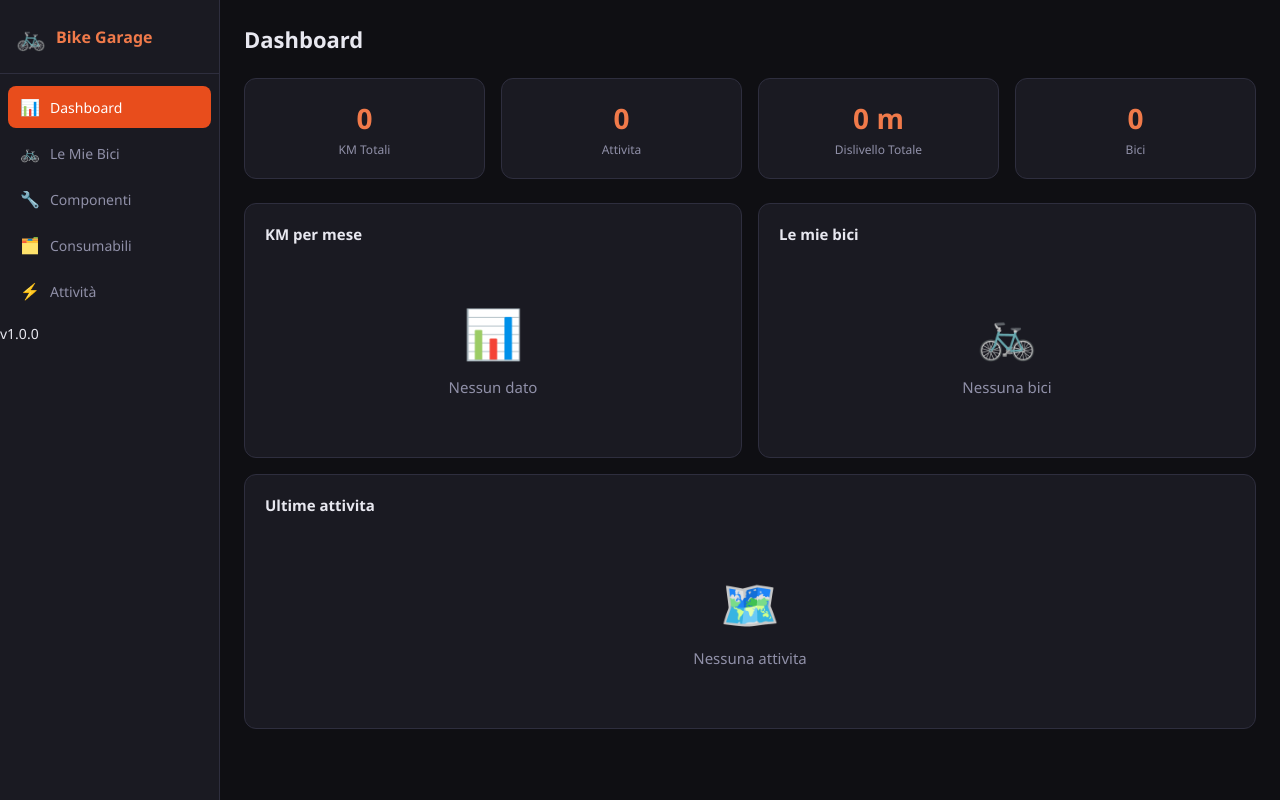
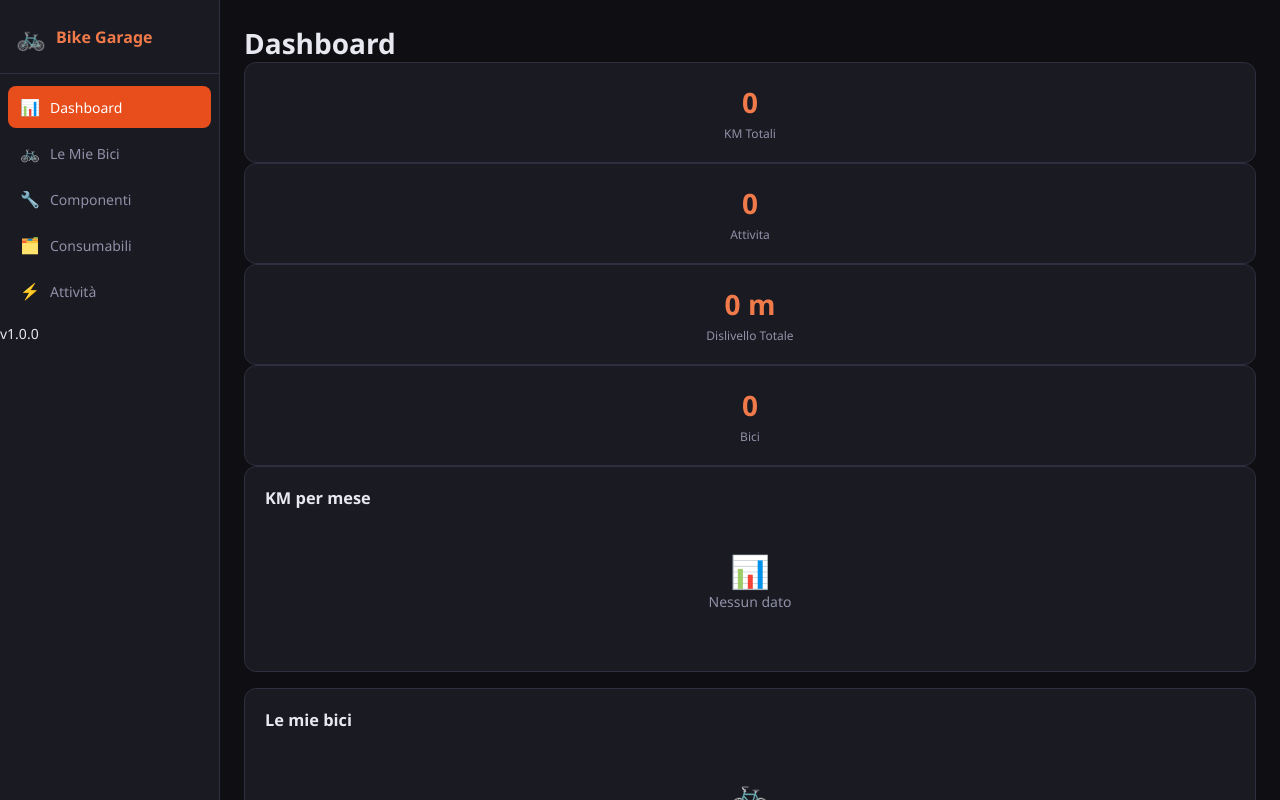
Before and after one commit to FrancescoCastaldi/bike-garage, a React (Vite) app: page / in a window 1280 px wide. Built offline with nearby package versions, Linux system fonts and the light colour scheme; the HTML template or start-up script is replaced by a standard one.

Commit message:
fix: Dashboard - usare tutte le attivita per grafico mensile, cleanup imports
Updated Dashboard component to store all activities for charting and fixed the monthly data calculation. Enhanced rendering of recent activities and bike details.

```diff
--- a/src/pages/Dashboard.jsx
+++ b/src/pages/Dashboard.jsx
@@ -1,10 +1,11 @@
 import React, { useEffect, useState } from 'react';
 import { useNavigate } from 'react-router-dom';
-import { BarChart, Bar, XAxis, YAxis, Tooltip, ResponsiveContainer, LineChart, Line } from 'recharts';
+import { BarChart, Bar, XAxis, YAxis, Tooltip, ResponsiveContainer } from 'recharts';
 
 export default function Dashboard() {
   const [stats, setStats] = useState(null);
   const [bikes, setBikes] = useState([]);
+  const [allActivities, setAllActivities] = useState([]);
   const [recentActivities, setRecentActivities] = useState([]);
   const [bikeImages, setBikeImages] = useState({});
   const navigate = useNavigate();
@@ -19,7 +20,8 @@ export default function Dashboard() {
     ]);
     setStats(s);
     setBikes(b);
-    setRecentActivities(a.slice(0,5));
+    setAllActivities(a);           // FIX: store ALL activities for chart
+    setRecentActivities(a.slice(0, 5)); // only 5 for the table
     const imgs = {};
     for (const bike of b) {
       if (bike.image_path) {
@@ -29,27 +31,29 @@ export default function Dashboard() {
     setBikeImages(imgs);
   }
 
+  // FIX: use allActivities (not just recent 5) for the monthly chart
   const monthly = {};
-  recentActivities.forEach(a => {
-    const m = a.date ? a.date.substring(0,7) : 'N/A';
+  allActivities.forEach(a => {
+    const m = a.date ? a.date.substring(0, 7) : 'N/A';
     monthly[m] = (monthly[m] || 0) + (a.distance_km || 0);
   });
-  const chartData = Object.entries(monthly).map(([m,km]) => ({ mese: m, km: Math.round(km*10)/10 })).sort((a,b)=>a.mese.localeCompare(b.mese));
+  const chartData = Object.entries(monthly)
+    .map(([m, km]) => ({ mese: m, km: Math.round(km * 10) / 10 }))
+    .sort((a, b) => a.mese.localeCompare(b.mese))
+    .slice(-12); // last 12 months
 
   function formatDuration(sec) {
     if (!sec) return '-';
-    const h = Math.floor(sec/3600);
-    const m = Math.floor((sec%3600)/60);
+    const h = Math.floor(sec / 3600);
+    const m = Math.floor((sec % 3600) / 60);
     return h > 0 ? `${h}h ${m}m` : `${m}m`;
   }
 
   return (
-    <div>
-      <div className="page-header">
-        <h1 className="page-title">Dashboard</h1>
-      </div>
+    <div className="page">
+      <h1>Dashboard</h1>
 
-      <div className="grid-4" style={{marginBottom:24}}>
+      <div className="stats-grid">
         <div className="stat-card">
           <div className="stat-value">{stats ? Math.round(stats.total_km) : 0}</div>
           <div className="stat-label">KM Totali</div>
@@ -68,60 +72,69 @@ export default function Dashboard() {
         </div>
       </div>
 
-      <div className="grid-2">
       <div className="card">
-          <h3 style={{marginBottom:16, fontSize:15}}>KM per mese</h3>
+        <h3>KM per mese</h3>
         {chartData.length > 0 ? (
-            <div className="chart-container">
-              <ResponsiveContainer width="100%" height="100%">
+          <ResponsiveContainer width="100%" height={200}>
             <BarChart data={chartData}>
-                  <XAxis dataKey="mese" stroke="#9090a8" tick={{fontSize:11}} />
-                  <YAxis stroke="#9090a8" tick={{fontSize:11}} />
-                  <Tooltip contentStyle={{background:'#1a1a22',border:'1px solid #2e2e3e',borderRadius:8}} />
-                  <Bar dataKey="km" fill="#e84d1c" radius={[4,4,0,0]} />
+              <XAxis dataKey="mese" />
+              <YAxis />
+              <Tooltip formatter={(v) => [`${v} km`, 'Distanza']} />
+              <Bar dataKey="km" fill="var(--accent)" radius={[4,4,0,0]} />
             </BarChart>
           </ResponsiveContainer>
+        ) : (
+          <div className="empty-state">
+            <span style={{fontSize:32}}>📊</span>
+            <p>Nessun dato</p>
           </div>
-          ) : <div className="empty-state"><div className="empty-state-icon">📊</div><div className="empty-state-text">Nessun dato</div></div>}
+        )}
       </div>
 
       <div className="card">
-          <h3 style={{marginBottom:16, fontSize:15}}>Le mie bici</h3>
+        <h3>Le mie bici</h3>
         {bikes.length === 0 ? (
-            <div className="empty-state"><div className="empty-state-icon">🚲</div><div className="empty-state-text">Nessuna bici</div></div>
+          <div className="empty-state">
+            <span style={{fontSize:32}}>🚲</span>
+            <p>Nessuna bici</p>
+          </div>
         ) : bikes.map(b => (
           <div key={b.id} onClick={() => navigate(`/bikes/${b.id}`)} style={{display:'flex',alignItems:'center',gap:12,padding:'10px 0',borderBottom:'1px solid var(--border)',cursor:'pointer'}}>
-              <div style={{width:48,height:48,borderRadius:8,background:'var(--bg3)',display:'flex',alignItems:'center',justifyContent:'center',overflow:'hidden',flexShrink:0}}>
-                {bikeImages[b.id] ? <img src={bikeImages[b.id]} style={{width:'100%',height:'100%',objectFit:'cover'}} /> : <span style={{fontSize:24}}>🚲</span>}
-              </div>
+            {bikeImages[b.id]
+              ? <img src={bikeImages[b.id]} alt={b.name} style={{width:48,height:48,objectFit:'cover',borderRadius:8}} />
+              : <span style={{fontSize:32}}>🚲</span>}
             <div style={{flex:1}}>
               <div style={{fontWeight:600}}>{b.name}</div>
-                <div style={{color:'var(--text2)',fontSize:12}}>{b.brand} {b.model}</div>
+              <div style={{color:'var(--text-secondary)',fontSize:13}}>{b.brand} {b.model}</div>
             </div>
-              <div style={{color:'var(--accent2)',fontWeight:700}}>{Math.round(b.total_km || 0)} km</div>
+            <div style={{fontWeight:600,color:'var(--accent)'}}>{Math.round(b.total_km || 0)} km</div>
           </div>
         ))}
       </div>
-      </div>
 
       <div className="card">
-        <h3 style={{marginBottom:16, fontSize:15}}>Ultime attivita</h3>
+        <h3>Ultime attivita</h3>
         {recentActivities.length === 0 ? (
-          <div className="empty-state"><div className="empty-state-icon">🗺️</div><div className="empty-state-text">Nessuna attivita</div></div>
+          <div className="empty-state">
+            <span style={{fontSize:32}}>🗺️</span>
+            <p>Nessuna attivita</p>
+          </div>
         ) : (
-          <table>
-            <thead><tr><th>Data</th><th>Nome</th><th>Bici</th><th>KM</th><th>Durata</th><th>Dislivello</th><th>HR avg</th><th>Watt avg</th></tr></thead>
+          <table className="table">
+            <thead><tr>
+              <th>Data</th><th>Nome</th><th>Bici</th><th>KM</th><th>Durata</th><th>Dislivello</th><th>HR avg</th><th>Watt avg</th>
+            </tr></thead>
             <tbody>
               {recentActivities.map(a => (
-                <tr key={a.id} className="activity-row" onClick={() => navigate(`/activities/${a.id}`)}>
-                  <td>{a.date || '-'}</td>
+                <tr key={a.id} onClick={() => navigate(`/activities/${a.id}`)} style={{cursor:'pointer'}}>
+                  <td>{a.date||'-'}</td>
                   <td>{a.name}</td>
-                  <td>{a.bike_name || '-'}</td>
+                  <td>{a.bike_name||'-'}</td>
                   <td>{a.distance_km ? Math.round(a.distance_km*10)/10 : '-'}</td>
                   <td>{formatDuration(a.duration_sec)}</td>
-                  <td>{a.elevation_m ? Math.round(a.elevation_m) + 'm' : '-'}</td>
-                  <td>{a.avg_hr || '-'}</td>
-                  <td>{a.avg_watts ? Math.round(a.avg_watts) + 'W' : '-'}</td>
+                  <td>{a.elevation_m ? Math.round(a.elevation_m)+'m' : '-'}</td>
+                  <td>{a.avg_hr||'-'}</td>
+                  <td>{a.avg_watts ? Math.round(a.avg_watts)+'W' : '-'}</td>
                 </tr>
               ))}
             </tbody>
```
Lines whose indentation alone changed are shown as unchanged.
